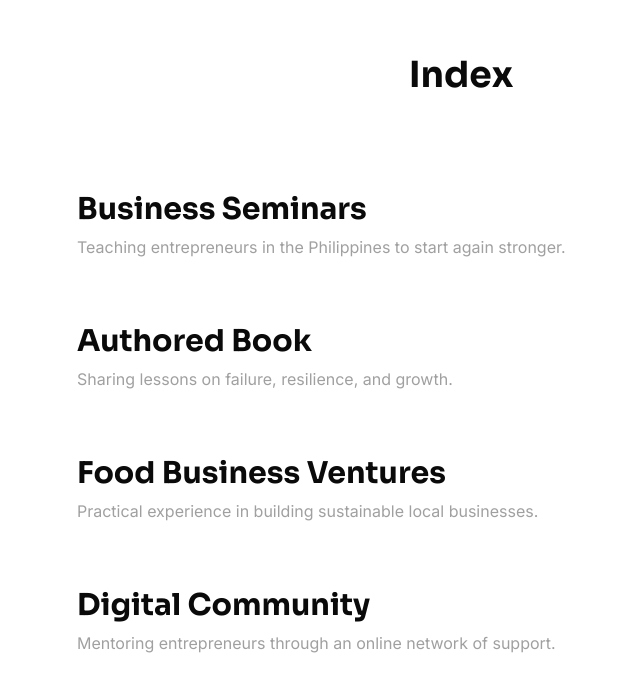
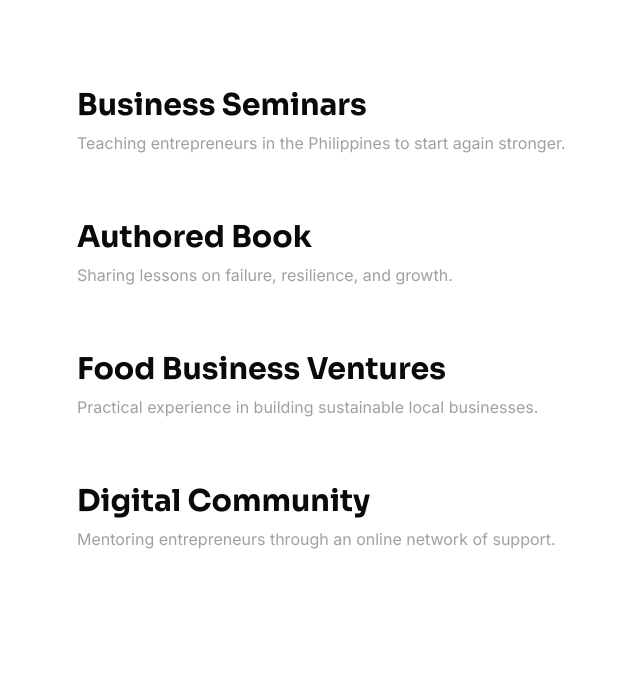
Before and after one commit to zxsuie/Jay-De-Rosales-Website, a Next.js app: page / in a window 1280 px wide. Shown: the part 2473-3164 px from the top of the page, without its empty margins (179-819 px from the left). Built offline with nearby package versions, Linux system fonts and the light colour scheme.

Commit message:
Make the following changes:
,

Find this element:

  <h2 class="text-3x

```diff
--- a/src/components/sections/index-section.tsx
+++ b/src/components/sections/index-section.tsx
@@ -12,11 +12,7 @@ export function IndexSection() {
     return (
         <section id="index" className="py-24 sm:py-32">
             <div className="container mx-auto px-4">
-                <ScrollReveal>
-                    <h2 className="text-3xl md:text-4xl font-bold font-headline text-center">Index</h2>
-                </ScrollReveal>
-
-                <div className="mt-16 max-w-3xl mx-auto">
+                <div className="max-w-3xl mx-auto">
                     <ul>
                         {projects.map((project, index) => (
                             <li key={project.title}>
```
